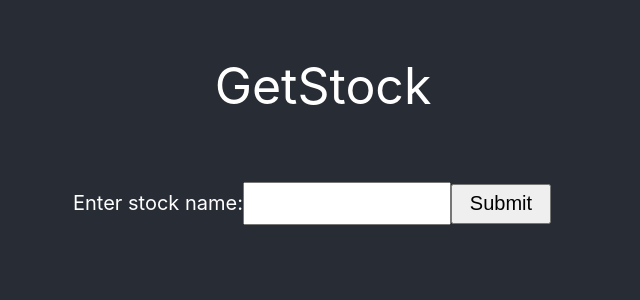
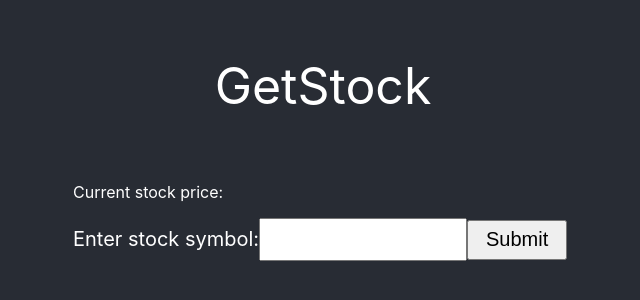
Before and after one commit to nikthom/ReactApp, a React (Create React App) app: page / in a window 1280 px wide. Shown: the part 136-436 px from the top of the page, without its empty margins (317-957 px from the left). Built offline with nearby package versions, Linux system fonts and the light colour scheme; no server answers.

Commit message:
price display css improved

```diff
--- a/src/App.css
+++ b/src/App.css
@@ -18,6 +18,10 @@
   margin-top: 50px;
   width: 500px;
 }
+  #result-style{
+    display: inline-flex;
+
+  }
 
   #input{
     width: 40%;
--- a/src/App.jsx
+++ b/src/App.jsx
@@ -10,12 +10,14 @@ class Result extends React.Component{
 
   render(){
     return(
-      <div>
+      <div id = "result-style">
+        <p>Current stock price: &nbsp;&nbsp;&nbsp;&nbsp;</p>
         <p> {this.props.data} </p>
       </div>
     );
   }
 }
+
 class EnterStock extends React.Component{
   constructor(props){
     super(props)
@@ -52,10 +54,12 @@ class EnterStock extends React.Component{
   render(){
     return(
       <div>
-        <Result data = {this.state.result}/>
+        <div>
+          <Result data = {this.state.result}/>
+        </div>
         <form onSubmit = {this.handleSubmit}>
           <label id = "input">
-            Enter stock name:
+            Enter stock symbol:
             <input id = "input" type="text" value={this.state.value} onChange={this.handleChange} />
           </label>
           <input id = "submitButton" type="submit" value="Submit" onClick={this.handleSubmit} />
```
